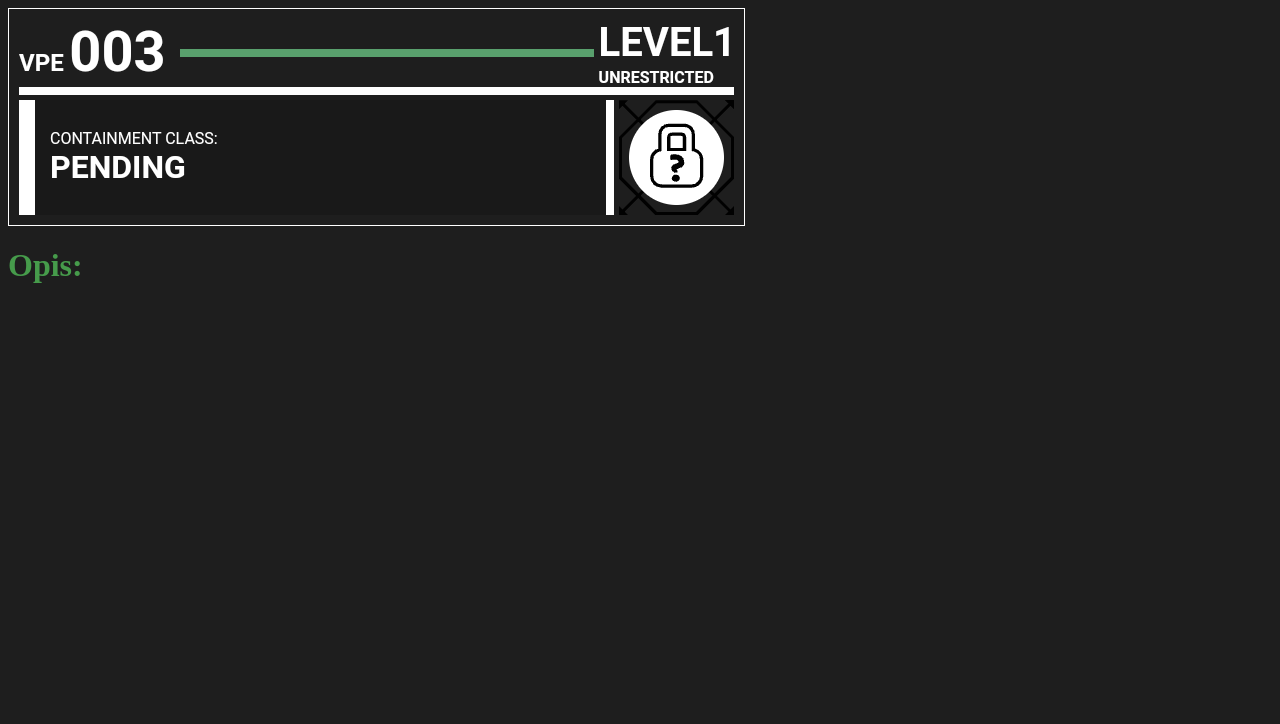
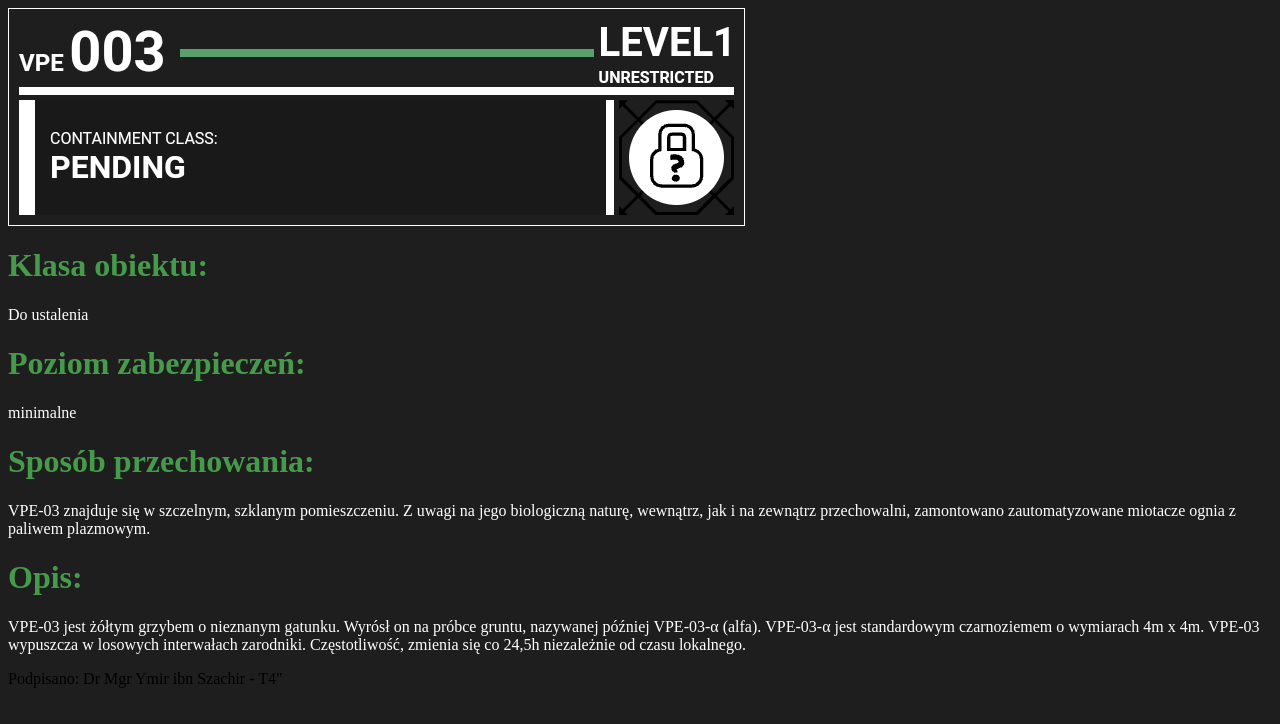
Before and after one commit to PawelRajkiewicz/StarWarsPDA, a plain HTML site: page assets/VPE-003 T1 V1/VPE-003 T1 V1.html in a window 1280 px wide. Drawn offline with Linux system fonts and the light colour scheme.

Commit message:
modified:   assets/VPE-003 T1 V1/VPE-003 T1 V1.html

```diff
--- a/assets/VPE-003 T1 V1/VPE-003 T1 V1.html
+++ b/assets/VPE-003 T1 V1/VPE-003 T1 V1.html
@@ -5,9 +5,19 @@
         <link rel="stylesheet" href="../Subpage style.css">
     </head>
     <body>
-        <img src="VPE-003t1v1.png">
+        <img src="VPE-003t1v1.png" alt="ale chuj">
         <h1>
-            Opis:
+            Klasa obiektu:
         </h1>
+        <p>Do ustalenia</p>
+        <h1>Poziom zabezpieczeń:</h1>
+        <p> minimalne </p>
+        <h1>Sposób przechowania:</h1>
+        <p>VPE-03 znajduje się w szczelnym, szklanym pomieszczeniu. Z uwagi na jego biologiczną naturę, wewnątrz, jak i na zewnątrz przechowalni, zamontowano zautomatyzowane miotacze ognia z paliwem plazmowym.</p>
+        <h1>Opis:</h1>
+        <p>VPE-03 jest żółtym grzybem o nieznanym gatunku. Wyrósł on na próbce gruntu, nazywanej później VPE-03-α (alfa). VPE-03-α jest standardowym czarnoziemem o wymiarach 4m x 4m.
+VPE-03 wypuszcza w losowych interwałach zarodniki. Częstotliwość, zmienia się co 24,5h niezależnie od czasu lokalnego.</p>
+        <footer>Podpisano:
+Dr Mgr Ymir ibn Szachir - T4"</footer>
     </body>
 </HTML>
```
